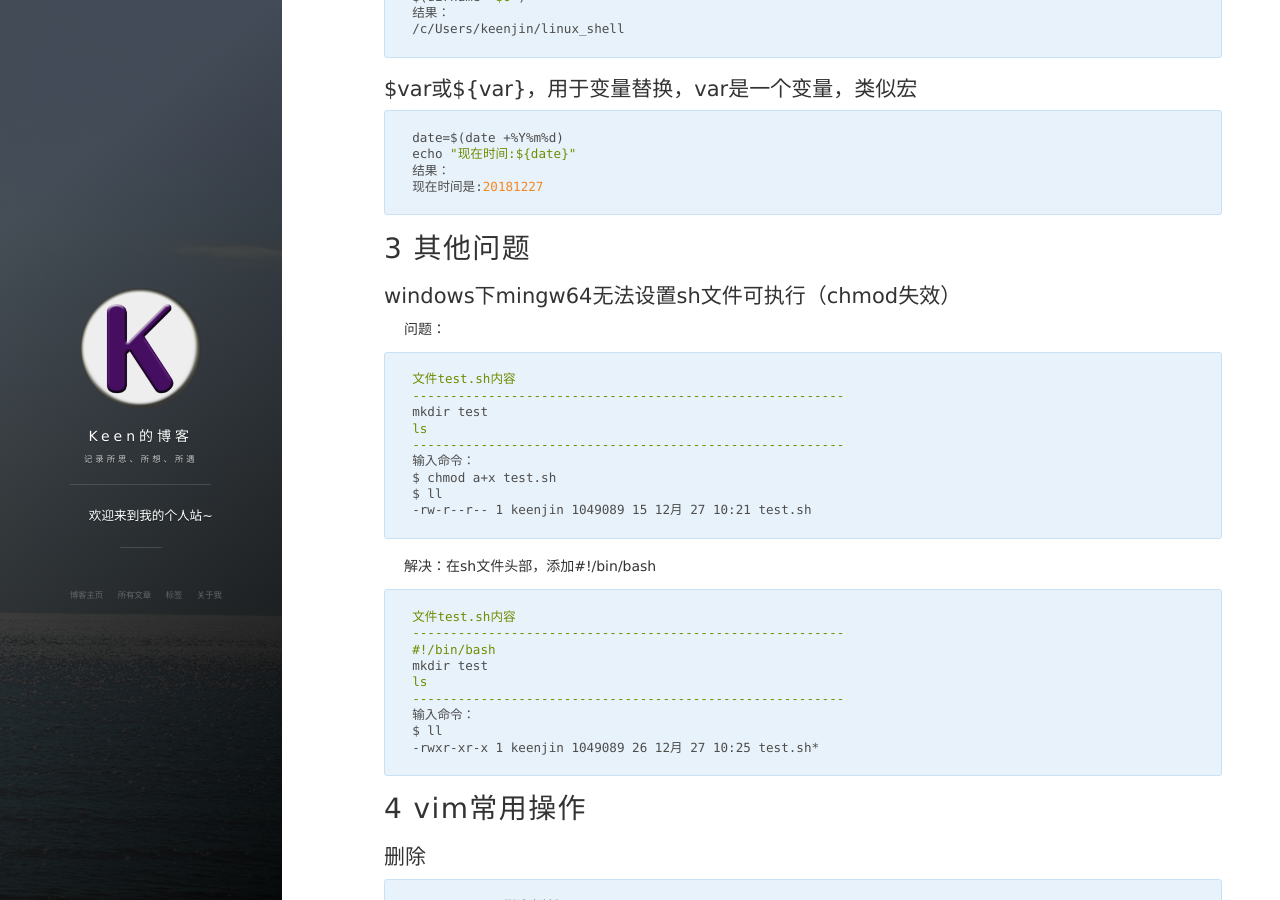
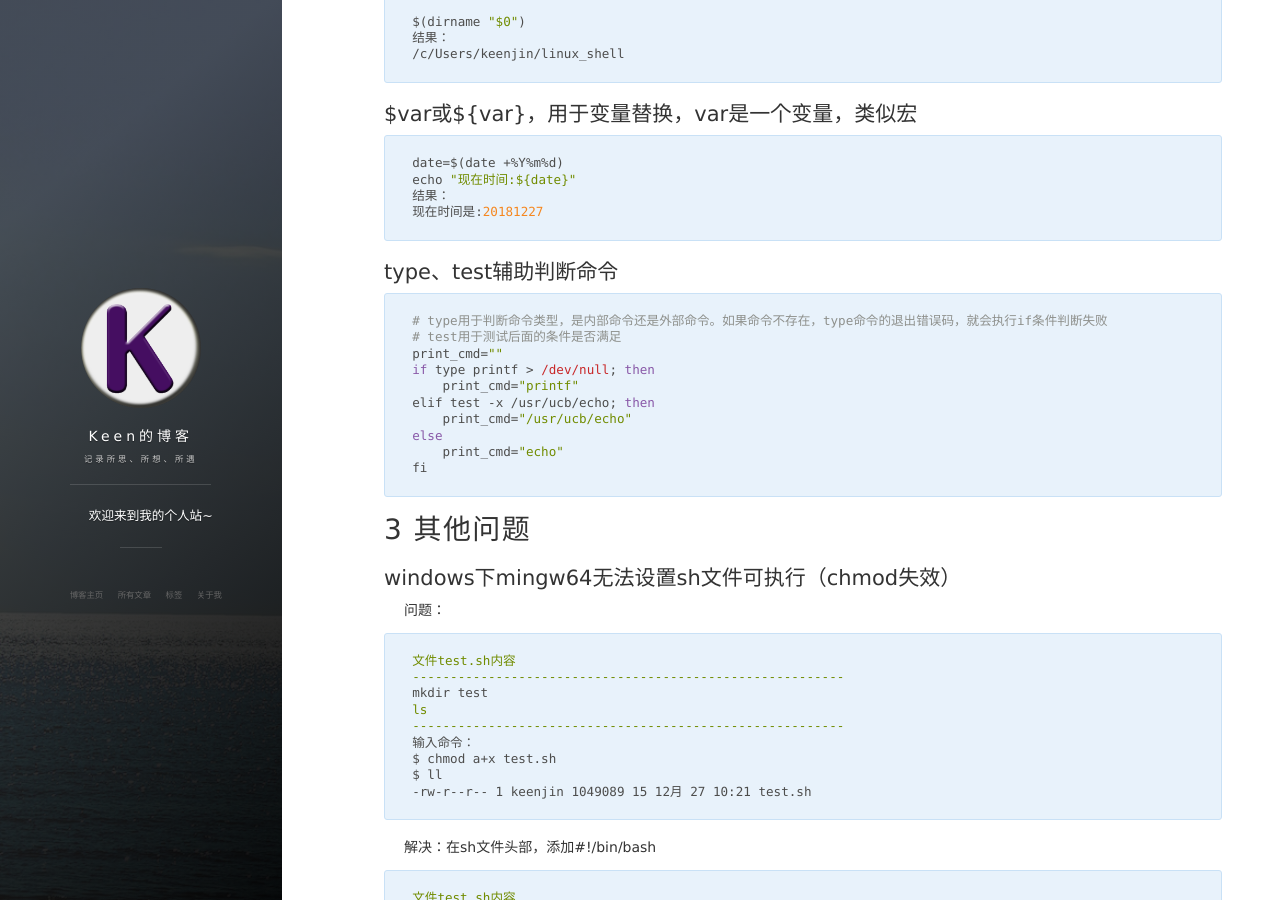
Before and after one commit to Keenjin/Keenjin.github.io, a Jekyll site: the page built from _posts/2018-12-26-linux_shell_cmd_note.md, in a window 1280 px wide and 900 px high, scrolled down 4898 px. Built offline with Jekyll 4.4.1, drawn with Linux system fonts in a browser that asks for light colours; nearby versions of some CDN libraries; comment, search, counter and statistics services are not loaded.

Commit message:
linux命令

````diff
--- a/_posts/2018-12-26-linux_shell_cmd_note.md
+++ b/_posts/2018-12-26-linux_shell_cmd_note.md
@@ -27,6 +27,7 @@ tags: linux
     - [``或者$()，表示把命令框起来，shell解释的时候优先执行，并把结果作为输出](#或者表示把命令框起来shell解释的时候优先执行并把结果作为输出)
     - [dirname，取当前sh脚本](#dirname取当前sh脚本)
     - [$var或${var}，用于变量替换，var是一个变量，类似宏](#var或var用于变量替换var是一个变量类似宏)
+    - [type、test辅助判断命令](#typetest辅助判断命令)
 - [3 其他问题](#3-其他问题)
     - [windows下mingw64无法设置sh文件可执行（chmod失效）](#windows下mingw64无法设置sh文件可执行chmod失效)
 - [4 vim常用操作](#4-vim常用操作)
@@ -279,6 +280,21 @@ echo "现在时间:${date}"
 现在时间是:20181227
 ```
 
+## type、test辅助判断命令
+
+```bash
+# type用于判断命令类型，是内部命令还是外部命令。如果命令不存在，type命令的退出错误码，就会执行if条件判断失败
+# test用于测试后面的条件是否满足
+print_cmd=""
+if type printf > /dev/null; then
+    print_cmd="printf"
+elif test -x /usr/ucb/echo; then
+    print_cmd="/usr/ucb/echo"
+else
+    print_cmd="echo"
+fi
+```
+
 # 3 其他问题
 
 ## windows下mingw64无法设置sh文件可执行（chmod失效）
````
Also changed, not shown: _posts/2019-03-12-linux_cmd.md (+6 -0 lines), _posts/2019-06-11-docker_note.md (+2 -0 lines).
